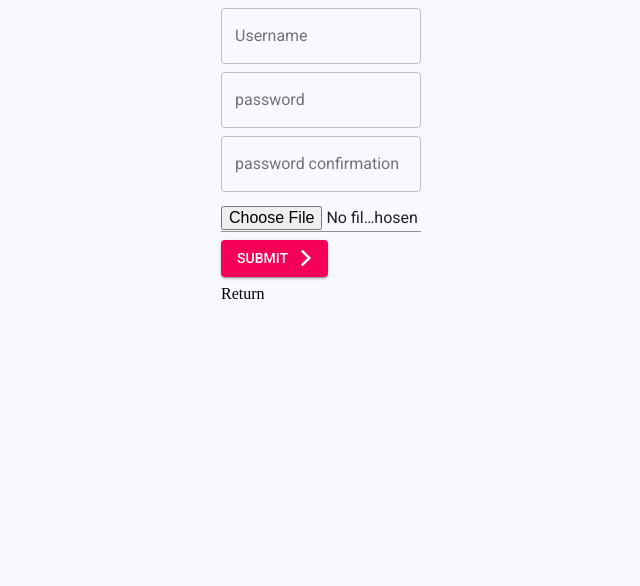
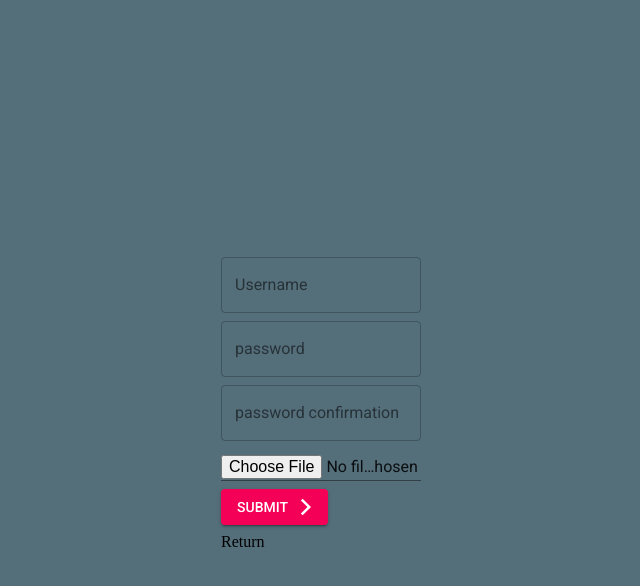
Before and after one commit to marcferraro/waveforming, a React (Create React App) app: page /sign-up in a window 1280 px wide. Shown: the top 586 px of the page, without its empty margins (319-959 px from the left). Built offline with nearby package versions, Linux system fonts and the light colour scheme.

Commit message:
background color added

```diff
--- a/src/components/SignUp.js
+++ b/src/components/SignUp.js
@@ -16,6 +16,11 @@ const useStyles = makeStyles((theme) => ({
         width: '25ch',
       },
     },
+    background: {
+        backgroundColor: '#546e7a',
+        width: '100%',
+        height: '100%'
+    }
 }));
 
 const SignUp = props => {
@@ -67,7 +72,6 @@ const SignUp = props => {
                 // turn this into a popup
                 setError(data.error)
             } else {
-                // console.log(data)
                 dispatch(loginSuccess(data.user))
                 localStorage.setItem('token', data.token)
                 props.history.push('/dashboard')
@@ -76,7 +80,7 @@ const SignUp = props => {
     }
 
     return(
-            <Grid container direction="column" justify="center" alignItems="center">
+        <Grid container className={classes.background} direction="column" justify="center" alignItems="center">
             <Grid item>
             <form onSubmit={handleSubmit} className={classes.root} noValidate autoComplete="off">
                 <Grid item>
```
Lines whose indentation alone changed are shown as unchanged.
